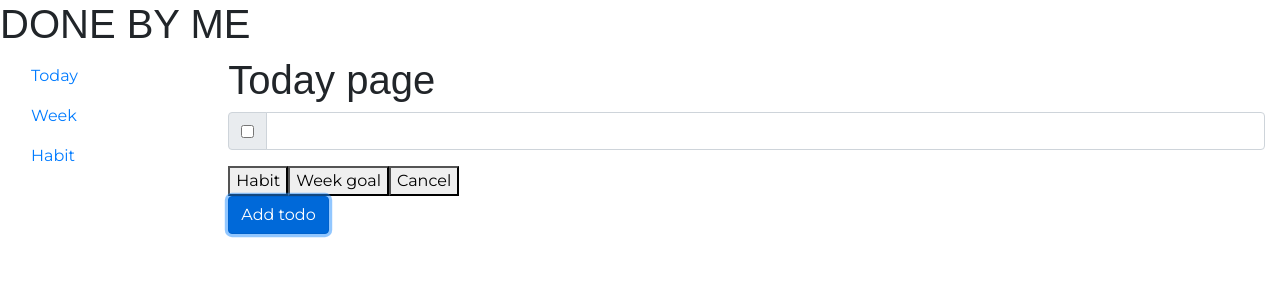
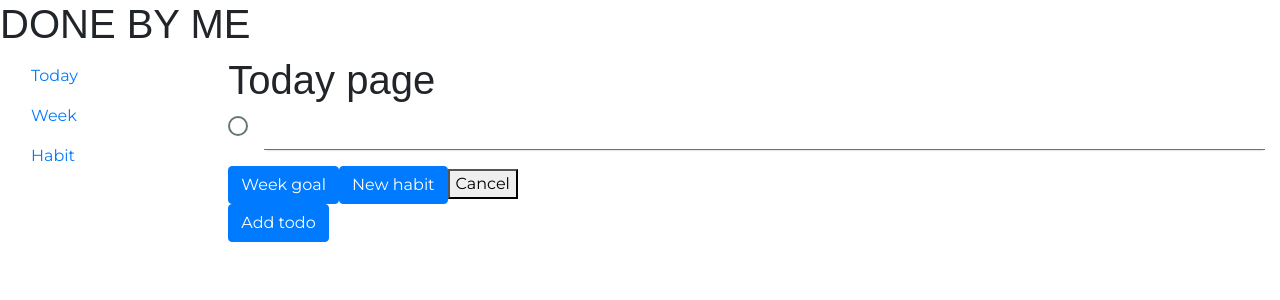
Before and after one commit to Sallykyki/done-by-me, a React (Create React App) app: page / in a window 1280 px wide. Both pictures are taken after a click on the button "Add todo". Shown: the top 300 px of the page. Built offline with nearby package versions, Linux system fonts and the light colour scheme; a web font is replaced by a local one.

Commit message:
feature: add label options to new todo

```diff
--- /dev/null
+++ b/src/components/Label/Label.tsx
@@ -0,0 +1,16 @@
+import React from "react";
+import Button from "react-bootstrap/Button";
+
+interface IProps {
+  labelType?: string;
+}
+
+const Label: React.FunctionComponent<IProps> = ({ labelType }) => {
+  return (
+    <Button className={`component-label--${labelType ? labelType : ""}`}>
+      {labelType === "week" ? "Week goal" : "New habit"}
+    </Button>
+  );
+};
+
+export default Label;
--- /dev/null
+++ b/src/components/Label/_label.scss
@@ -0,0 +1,46 @@
+.component-label {
+  &--week,
+  &--habit {
+    color: $white;
+    margin-right: 1rem;
+    &.btn.btn-primary {
+      border-color: transparent;
+      padding: 0 0.5rem;
+      border-radius: 5px;
+    }
+    &::before {
+      margin-right: 0.25rem;
+      display: inline-block;
+      vertical-align: middle;
+      line-height: normal;
+    }
+  }
+  &--week {
+    background-color: $green-2;
+    &::before {
+      content: url("/assets/icons/goal.svg");
+    }
+    &:focus,
+    &:hover,
+    &:active {
+      background-color: $green-1 !important;
+      border-color: $green-1 !important;
+      outline: none;
+      box-shadow: none;
+    }
+  }
+  &--habit {
+    background-color: $pink-2;
+    &::before {
+      content: url("/assets/icons/replay.svg");
+    }
+    &:focus,
+    &:hover,
+    &:active {
+      background-color: $pink-1 !important;
+      border-color: $pink-1 !important;
+      outline: none;
+      box-shadow: none;
+    }
+  }
+}
--- /dev/null
+++ b/src/components/Label/index.ts
@@ -0,0 +1,3 @@
+import Label from "./Label";
+
+export default Label;
--- a/src/components/NewTodo/NewTodo.tsx
+++ b/src/components/NewTodo/NewTodo.tsx
@@ -3,7 +3,7 @@ import InputGroup from "react-bootstrap/InputGroup";
 import FormControl from "react-bootstrap/FormControl";
 import Form from "react-bootstrap/Form";
 import { ITodo } from "../../interfaces/todo";
-
+import Label from "../../components/Label";
 interface IProps {
   onHide: () => void;
   addTodo: (todo: ITodo) => void;
@@ -44,26 +44,30 @@ class NewTodo extends React.Component<IProps, IState> {
   render() {
     return (
       <React.Fragment>
-        <Form onSubmit={this.onSubmitTodo}>
+        <Form className="component-NewTodo" onSubmit={this.onSubmitTodo}>
           <Form.Group>
-            <InputGroup className="mb-3">
-              <InputGroup.Prepend>
-                <InputGroup.Checkbox
-                  checked={this.state.checked}
-                  onChange={this.onCheckboxChange}
-                  aria-label="checkbox for todo"
-                />
-              </InputGroup.Prepend>
+            <InputGroup className="mb-3 component-NewTodo__input-group">
+              <Form.Check
+                custom
+                type="radio"
+                id="new to do"
+                checked={this.state.checked}
+                onClick={this.onCheckboxChange}
+                aria-label="checkbox for todo"
+              />
               <FormControl
+                autoFocus
                 value={this.state.title}
                 onChange={this.onTodoChange}
                 aria-label="Text input with checkbox"
               />
             </InputGroup>
           </Form.Group>
-          <button>Habit</button>
-          <button>Week goal</button>
-          <button onClick={this.props.onHide}>Cancel</button>
+          <Label labelType="week" />
+          <Label labelType="habit" />
+          <button type="button" onClick={this.props.onHide}>
+            Cancel
+          </button>
         </Form>
       </React.Fragment>
     );
```
